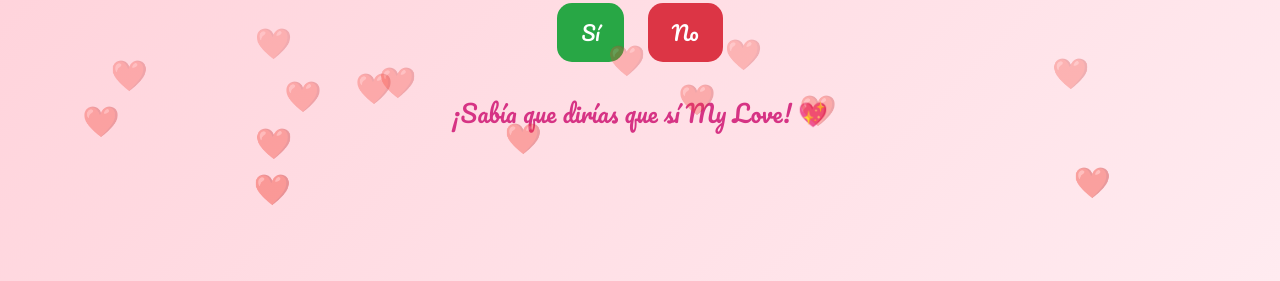
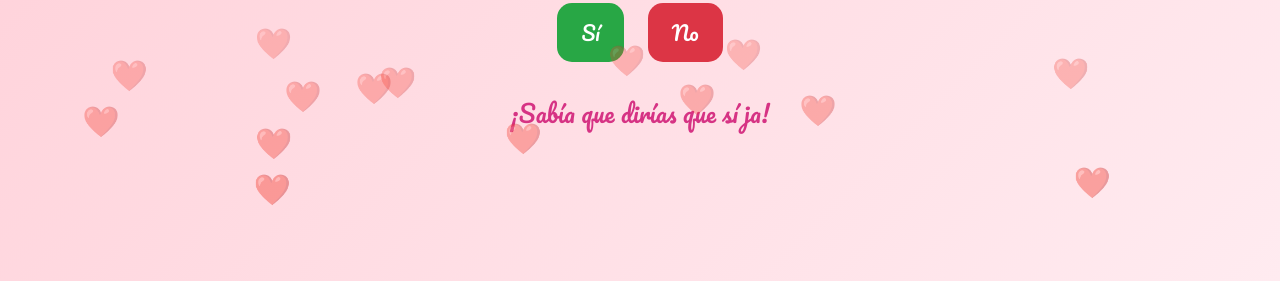
Before and after one commit to johnchis/SV25, a plain HTML site: page index.html in a window 1280 px wide. Both pictures are taken after a click on the button "Sí". Shown: the part 519-800 px from the top of the page. Drawn offline with Linux system fonts and the light colour scheme.

Commit message:
Update index.html

```diff
--- a/index.html
+++ b/index.html
@@ -102,12 +102,12 @@
     <script>
         let saidYes = false;
         let noMessages = [
-            "¿Estás segura? 😢",
-            "Piénsalo bien... 💭",
-            "¿Tal vez sí? 🥺",
-            "Vamos, di que sí 😘",
-            "¡No te arrepientas! 💔",
-            "¡Última oportunidad! 💡"
+            "¿Estás segura chiquita? 😢",
+            "Piénsalo bien...sino no hay alitas ja",
+            "¿Di que sí? 😒",
+            "Vamos, di que sí coneja 😎",
+            "¡Te arrepentiras! 🙃",
+            "¡Última oportunidad! 😒😡"
         ];
         let noClickCount = 0;
 
@@ -115,10 +115,10 @@
             let responseText = document.getElementById('response');
             let gifImage = document.getElementById('gifImage');
             if (saidYes) {
-                responseText.innerText = "¡Sabia que querias ser mi San Valentin 💞";
+                responseText.innerText = "¡Sabia que querias ser mi San Valentin chiquita 💞";
                 createFloatingHearts();
             } else {
-                responseText.innerText = "¡Sabía que dirías que sí My Love! 💖";
+                responseText.innerText = "¡Sabía que dirías que sí ja!";
                 saidYes = true;
                 gifImage.src = "https://i.pinimg.com/originals/e4/9d/7b/e49d7b7e965f09e31b498314b02e3662.gif";
                 createFloatingHearts();
@@ -129,7 +129,7 @@
             let responseText = document.getElementById('response');
             let gifImage = document.getElementById('gifImage');
             if (saidYes) {
-                responseText.innerText = "¡Ya dijiste que sí! No hay vuelta atrás 💞";
+                responseText.innerText = "¡Ya dijiste que sí! No hay vuelta atrás o si awantaaaaaa 🤣";
             } else {
                 responseText.innerText = noMessages[noClickCount % noMessages.length];
                 gifImage.src = "https://media.tenor.com/ivKWdfdbV3EAAAAi/goma-goma-cat.gif";
```
